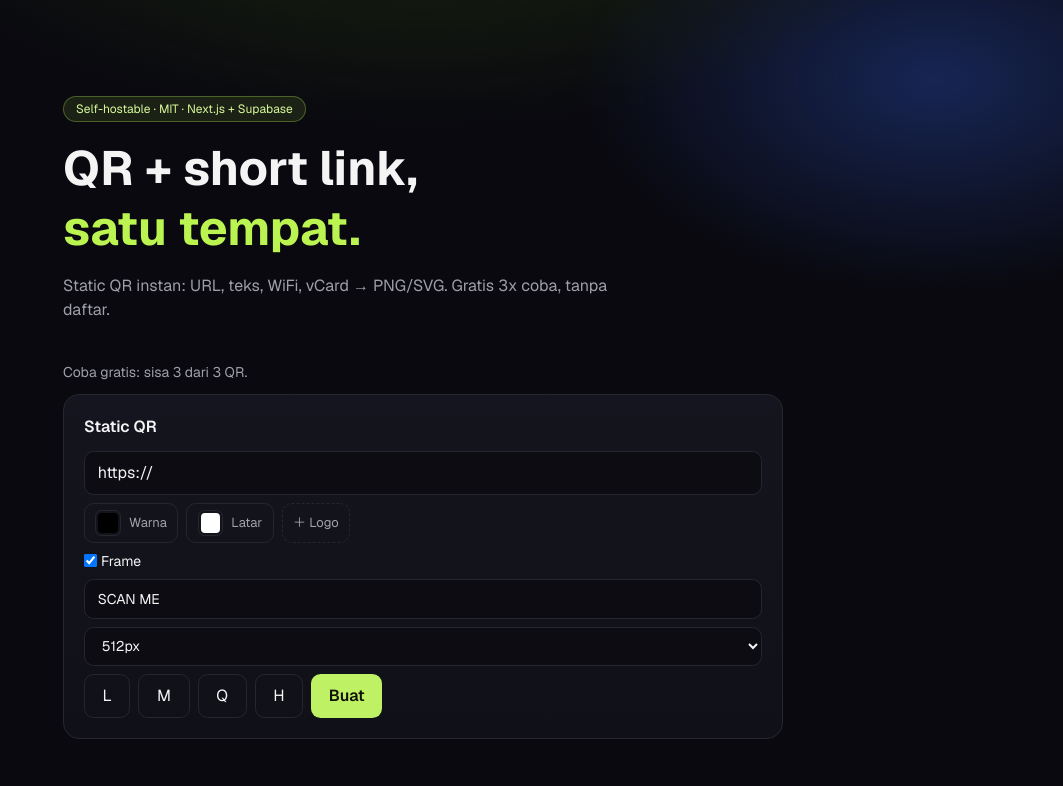
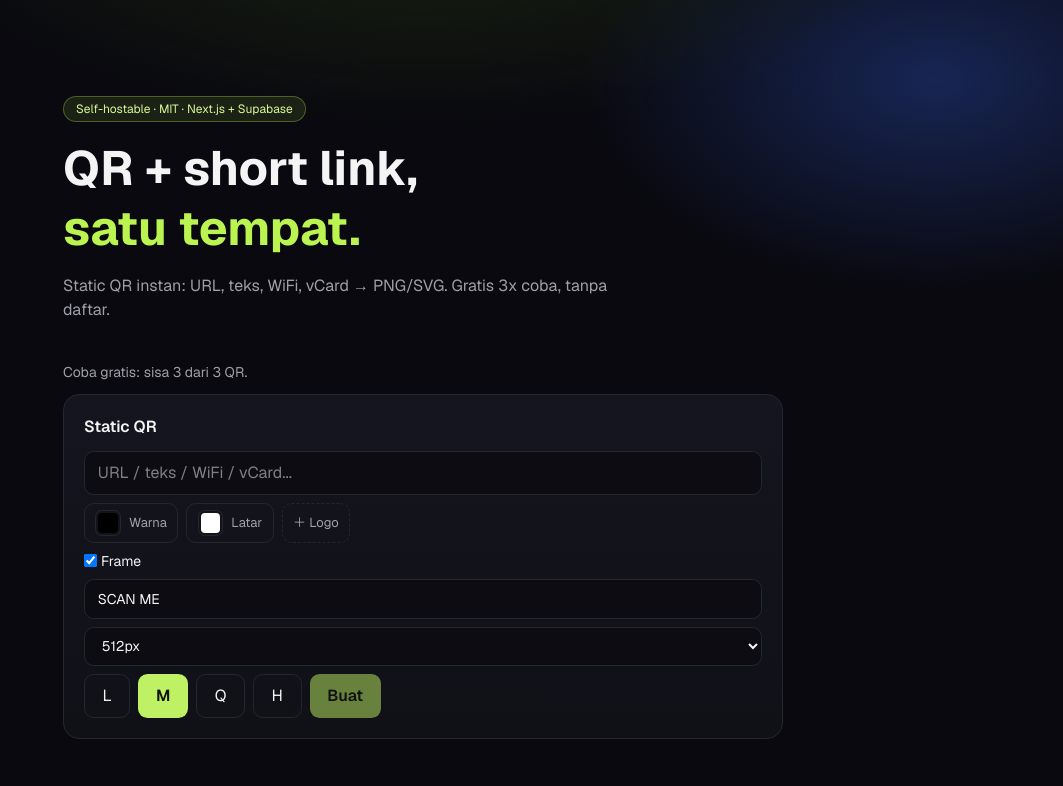
Before and after one commit to yanguswiradana/qrcodegen, a Next.js app: page / in a window 1280 px wide. Shown: the top 786 px of the page, without its empty margins (217-1280 px from the left). Built offline with nearby package versions, Linux system fonts and the light colour scheme.

Commit message:
Static QR: tombol L/M/Q/H jadi pemilih ECC, kuota hanya dihitung saat klik Buat
L/M/Q/H sebelumnya langsung generate + count() sehingga klik-klik menghabiskan kuota 3x. Default teks 'https://' -> kosong + tombol Buat disabled bila kosong.

```diff
--- a/src/components/QrStaticForm.tsx
+++ b/src/components/QrStaticForm.tsx
@@ -58,9 +58,10 @@ export default function QrStaticForm({
   onGenerated?: () => void;
   disabled?: boolean;
 } = {}) {
-  const [text, setText] = useState("https://");
+  const [text, setText] = useState("");
   const [color, setColor] = useState("#000000");
   const [bg, setBg] = useState("#ffffff");
+  const [ecc, setEcc] = useState<"L" | "M" | "Q" | "H">("M");
   const [frame, setFrame] = useState(true);
   const [caption, setCaption] = useState("SCAN ME");
   const [size, setSize] = useState(512);
@@ -68,7 +69,9 @@ export default function QrStaticForm({
   const [svg, setSvg] = useState("");
   const [logoPreview, setLogoPreview] = useState("");
 
-  async function gen(ecc: "L" | "M" | "Q" | "H" = "M") {
+  // Hanya tombol "Buat" yang memicu generate + hitung kuota.
+  // Pilihan ECC/warna/frame cuma ubah state, tidak generate ulang.
+  async function gen() {
     if (!text.trim() || disabled) return;
     const style = { color, bg, ecc };
     let out = await toPngDataUrl(text, { ...style, width: size });
@@ -162,11 +165,21 @@ export default function QrStaticForm({
         </div>
         <div className="flex gap-2">
           {(["L", "M", "Q", "H"] as const).map((e) => (
-            <button key={e} onClick={() => gen(e)} className="qr-btn-ghost">
+            <button
+              key={e}
+              type="button"
+              onClick={() => setEcc(e)}
+              title={`Koreksi error ${e}`}
+              className={e === ecc ? "qr-btn" : "qr-btn-ghost"}
+            >
               {e}
             </button>
           ))}
-          <button onClick={() => gen()} className="qr-btn">
+          <button
+            onClick={() => gen()}
+            disabled={!text.trim() || disabled}
+            className="qr-btn disabled:opacity-50"
+          >
             Buat
           </button>
         </div>
```
